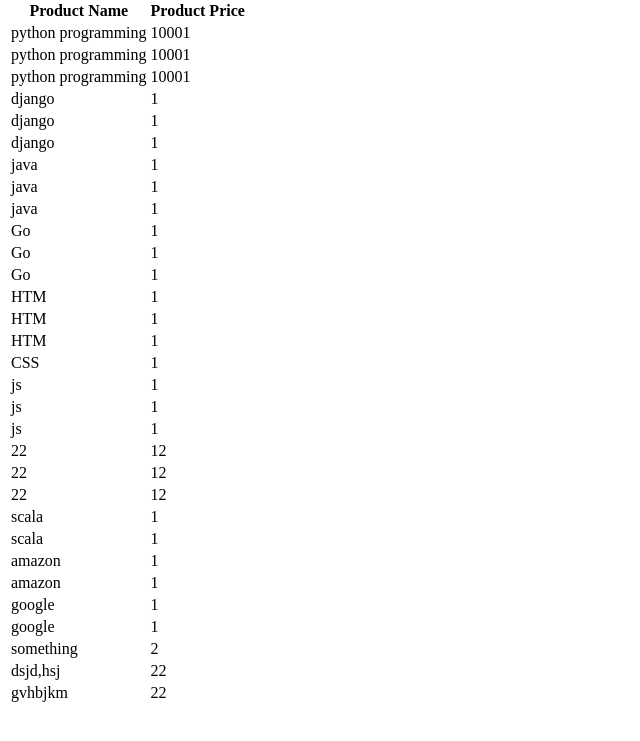
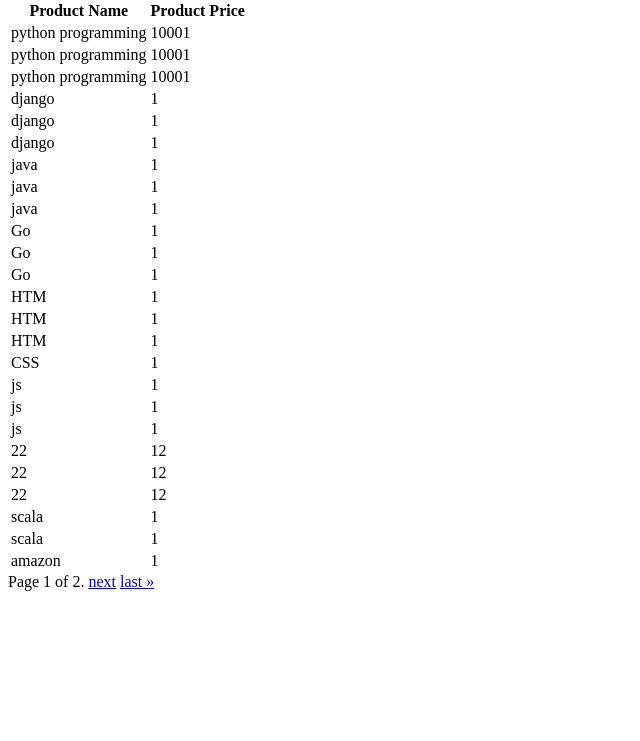
Before and after one commit to edyoda/EDU-PD150520-Session-Code-Shivam, a Django app: page /products in a window 1280 px wide. Shown: the part 27-768 px from the top of the page, without its empty margins (0-640 px from the left). Run offline with Django 3.2, Linux system fonts and the light colour scheme; data comes from the database, SQL or seed files in the repository; both versions use the stored data as it was after the commit.

Commit message:
pagination and reset password

```diff
--- a/blog/api/views.py
+++ b/blog/api/views.py
@@ -1,5 +1,6 @@
 from rest_framework.views import APIView
 from rest_framework.response import Response
+from rest_framework.pagination import LimitOffsetPagination, PageNumberPagination
 
 from rest_framework.viewsets import ModelViewSet, GenericViewSet
 from rest_framework import generics, mixins, views
@@ -14,6 +15,8 @@ from blog.models import Product
 class ProductViewSet(ModelViewSet):
 
 	queryset = Product.objects.all()
+	pagination_class = PageNumberPagination
+
 	# serializer_class = ProductSerializer
 
 	def get_serializer_class(self):
--- a/blog/templates/base.html
+++ b/blog/templates/base.html
@@ -10,6 +10,7 @@
 <body>
     {% if request.user.is_authenticated %}
     <p>You are logged in with - {{request.user.get_full_name}}</p>
+    <a href="/password-reset/">Reset Password</a>
     <a href="/logout">Logout</a>
     {% else %}
         <a href="/login">Login</a>
--- a/blog/templates/products.html
+++ b/blog/templates/products.html
@@ -17,5 +17,23 @@
 	</tr>
 	{% endfor %}
 </table>
+
+<div class="pagination">
+    <span class="step-links">
+        {% if page_obj.has_previous %}
+            <a href="?page=1">&laquo; first</a>
+            <a href="?page={{ page_obj.previous_page_number }}">previous</a>
+        {% endif %}
+
+        <span class="current">
+            Page {{ page_obj.number }} of {{ page_obj.paginator.num_pages }}.
+        </span>
+
+        {% if page_obj.has_next %}
+            <a href="?page={{ page_obj.next_page_number }}">next</a>
+            <a href="?page={{ page_obj.paginator.num_pages }}">last &raquo;</a>
+        {% endif %}
+    </span>
+</div>
 </body>
 </html>
--- a/blog/urls.py
+++ b/blog/urls.py
@@ -5,7 +5,7 @@ from django.views import generic
 from blog.views import (
     index, product_detail, products, orders, add_product, Login, AddProductView,
     ProductListView, ProductDetailView, AddProductFormView, AddProductCreateView,
-    UpdateProductView, UserDetailView, UserProfileView, DeleteProductView
+    UpdateProductView, UserDetailView, UserProfileView, DeleteProductView, PasswordResetView
 )
 
 from blog.api.views import ProductViewSet, LoginView, SignUpView, UserProfileApiView
@@ -18,6 +18,7 @@ urlpatterns = [
     # path('login', login),
     path('base', generic.TemplateView.as_view(template_name='base.html')),
     path('login', Login.as_view()),
+    path('password-reset/', PasswordResetView.as_view()),
     path('index/<int:person_id>', index),
     path('product/<int:pk>', ProductDetailView.as_view(), name='product_detail'),
     path('products', ProductListView.as_view()),
--- a/blog/views.py
+++ b/blog/views.py
@@ -1,7 +1,7 @@
 import datetime
 from django.contrib.auth import login, logout
 from django.contrib.auth import models as django_models
-from django.views import generic
+from django.views import generic, View
 from django.shortcuts import render, redirect
 from django.http import HttpResponse
 from django.views import View
@@ -10,11 +10,34 @@ from django.contrib.auth.mixins import LoginRequiredMixin, AccessMixin
 
 # Create your views here.
 from blog.models import Product, Order
-from blog.forms import ProductForm, LoginForm
+from blog.forms import ProductForm, LoginForm, PasswordResetForm
+from django.contrib.auth import update_session_auth_hash
+
 
 def index(request, person_id):
 	person = User.objects.filter(id=person_id).first()
 	return HttpResponse('hello we are live now.' + person.name if person else 'nothing')
+
+class PasswordResetView(LoginRequiredMixin, generic.FormView):
+	form_class = PasswordResetForm
+	success_url = '/products'
+	template_name = 'password_reset.html'
+	login_url = '/login'
+
+	def form_valid(self, form):
+		"""If the form is valid, redirect to the supplied URL."""
+		self.request.user.set_password(form.cleaned_data['new_password'])
+		self.request.user.save()
+		update_session_auth_hash(self.request, self.request.user)
+		return super().form_valid(form)
+
+	def post(self, request, *args, **kwargs):
+		form = self.get_form()
+		form.user =  self.request.user
+		if form.is_valid():
+			return self.form_valid(form)
+		else:
+			return self.form_invalid(form)
 
 
 class ManagerRequiredMixin(AccessMixin):
@@ -199,6 +222,7 @@ class ProductDetailView(generic.DetailView):
 
 class ProductListView(generic.ListView):
 	# model = Product
+	paginate_by = 25
 	template_name = 'products.html'
 	context_object_name = 'products'
 	queryset = Product.objects.filter()
--- a/cms/settings.py
+++ b/cms/settings.py
@@ -136,5 +136,7 @@ REST_FRAMEWORK = {
     'DEFAULT_AUTHENTICATION_CLASSES': [
         'rest_framework.authentication.BasicAuthentication',
         'rest_framework.authentication.TokenAuthentication',
-    ]
+    ],
+    'DEFAULT_PAGINATION_CLASS': 'rest_framework.pagination.LimitOffsetPagination',
+    'PAGE_SIZE': 10
 }
```
Also changed, not shown: blog/forms.py (+14 -0 lines), blog/templates/password_reset.html (added, +13 -0 lines), db.sqlite3.
